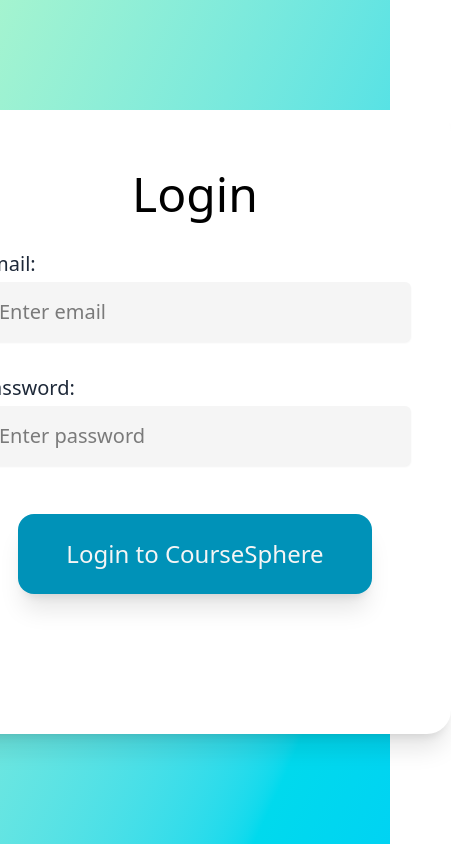
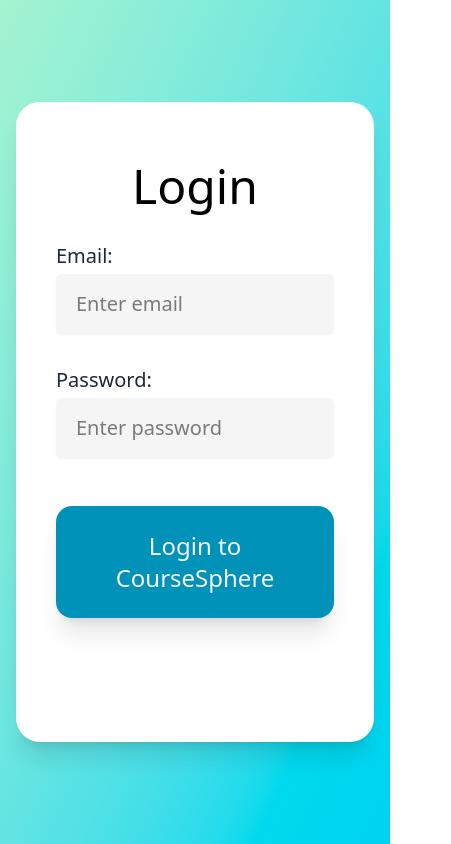
Before and after one commit to matheusbarney/Coursephere-Front-End, a React (Vite) app: page /login in a window 390 px wide. Shown: the whole page, 451 px wide, since content can reach past the window. Built offline with nearby package versions, Linux system fonts and the light colour scheme.

Commit message:
feat: Add responsive polish to Login

```diff
--- a/src/app/atoms/Button.tsx
+++ b/src/app/atoms/Button.tsx
@@ -11,8 +11,10 @@
 }
 
 function Button({ type, icon, mainText, showText, isSubmitting, onClick }: ButtonProps) {
-  return (<button disabled={isSubmitting} onClick={onClick} type={type} className="rounded-2xl bg-cyan-600 px-12 py-6 text-2xl text-neutral-100 shadow-xl hover:bg-cyan-700 hover:text-neutral-200">
-            {showText && isSubmitting ? "Loading..." : <div className="flex">{icon}{mainText}</div>}
+  return (<button disabled={isSubmitting} onClick={onClick} type={type} className="rounded-2xl
+            bg-cyan-600 px-12 py-6 text-2xl text-neutral-100 shadow-xl hover:bg-cyan-700 hover:text-neutral-200
+            disabled:opacity-50 disabled:cursor-not-allowed w-full sm:w-auto ">
+            {showText && isSubmitting ? "Loading..." : <div className="flex justify-center">{icon}{mainText}</div>}
         </button>);
 }
 
--- a/src/app/components/FormCard.tsx
+++ b/src/app/components/FormCard.tsx
@@ -12,7 +12,7 @@
   register,
   isSubmitting
 }) {
-  return <div className="w-128 h-156 flex-col place-items-center rounded-3xl bg-white px-10 py-15 shadow-xl dark:bg-white/10">
+  return <div className="w-full max-w-md h-160 md:h-160  flex-col place-items-center rounded-3xl bg-white px-10 py-15 shadow-xl dark:bg-white/10">
 
         <StandardHeader text="Login" />
 
--- a/src/app/organisms/DashCard.tsx
+++ b/src/app/organisms/DashCard.tsx
@@ -14,7 +14,8 @@
         });
     };
 
-  return <div className="border-r border-b border-l border-gray-400 lg:border-l lg:border-t lg:border-gray-400 bg-white hover:bg-teal-50 rounded-xl p-4 m-4 flex flex-col justify-between leading-normal shadow-lg ">
+  return <div className="border-r border-b border-l border-gray-400 lg:border-l lg:border-t lg:border-gray-400
+                        bg-white hover:bg-teal-50 rounded-xl p-4 m-4 flex flex-col justify-between leading-normal shadow-lg">
             <Link to={`/course/${course.id}/course-details`}>
                 <p className="font-bold">{course.name}</p>
             <p>{course.description}</p>
--- a/src/app/templates/LoginTemplate.tsx
+++ b/src/app/templates/LoginTemplate.tsx
@@ -2,7 +2,7 @@
 import { FormCard } from '../components/FormCard';
 
 export function LoginTemplate({handleSubmit, onSubmit, errors, register, isSubmitting}) {
-  return (<div className="flex min-h-screen flex-col items-center justify-center bg-gradient-to-br from-emerald-200 to-cyan-400 dark:bg-cyan-950">
+  return (<div className="flex min-h-screen flex-col items-center justify-center bg-gradient-to-br from-emerald-200 to-cyan-400 dark:bg-cyan-950 px-4">
 
   <FormCard handleSubmit={handleSubmit} onSubmit={onSubmit} errors={errors} register={register} isSubmitting={isSubmitting} />
 
```
